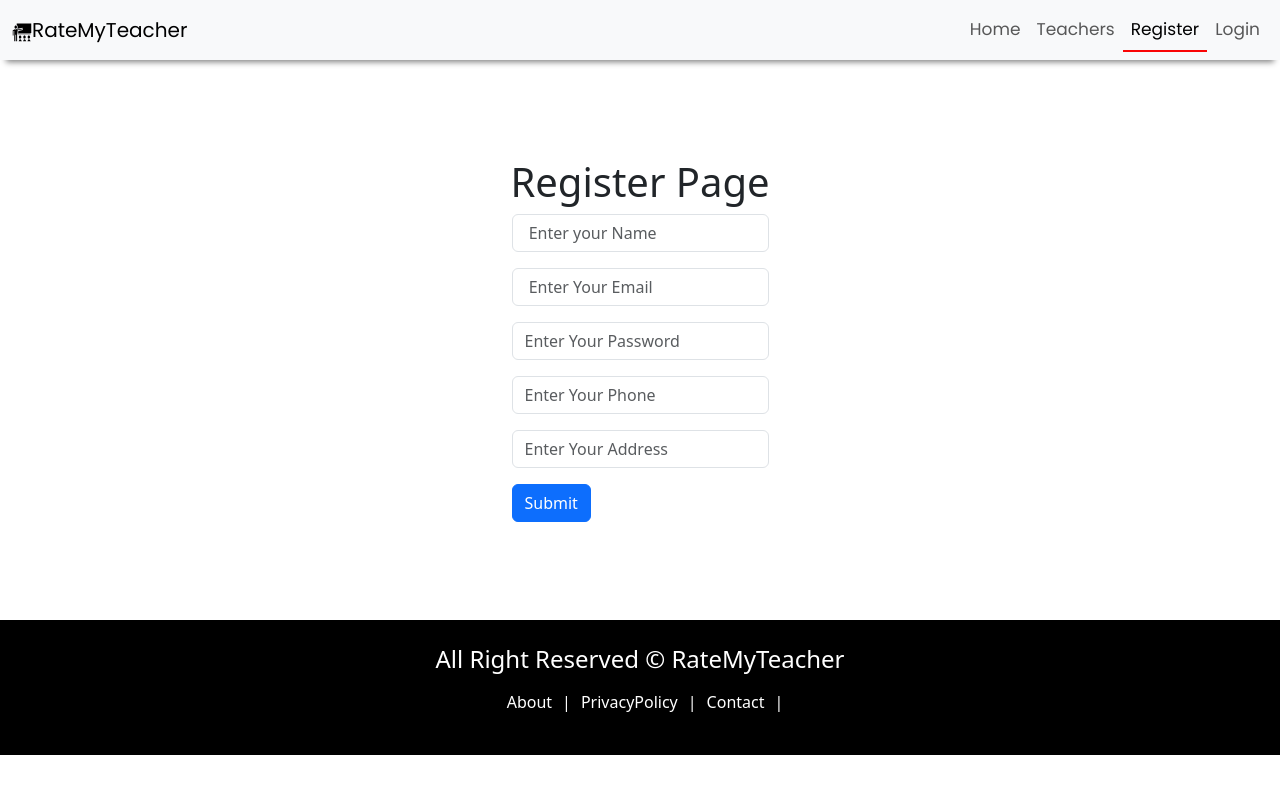
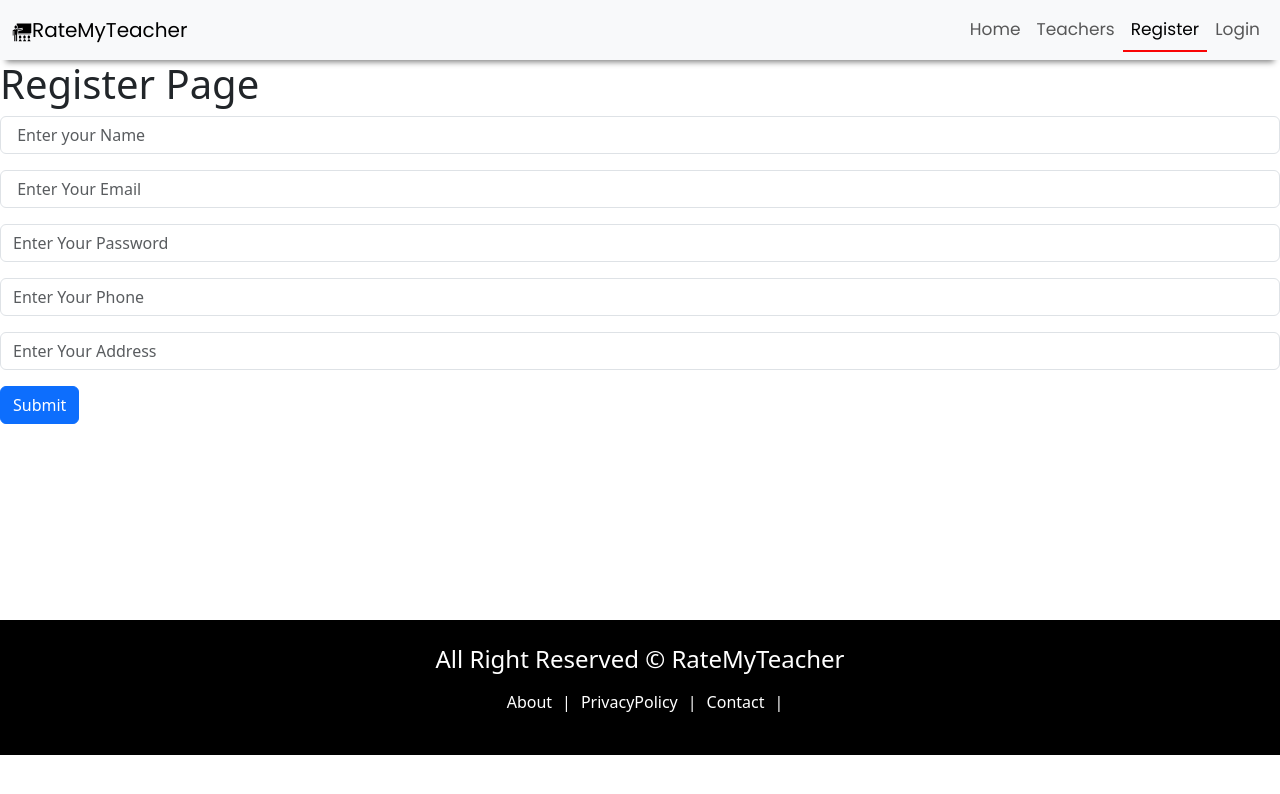
Before and after one commit to sheelaadhikari/RateMyTeacher, a React (Create React App) app in the folder client/: page /register in a window 1280 px wide. Shown: the top 794 px of the page. Built offline with nearby package versions, Linux system fonts and the light colour scheme.

Commit message:
registration form

```diff
--- a/client/src/index.js
+++ b/client/src/index.js
@@ -9,9 +9,9 @@ const root = ReactDOM.createRoot(document.getElementById('root'));
 root.render(
 
   <BrowserRouter>
-    <React.StrictMode>
-      <App />
-    </React.StrictMode>
+
+    <App />
+
   </BrowserRouter>
 
 );
--- a/client/src/pages/auth/Register.js
+++ b/client/src/pages/auth/Register.js
@@ -42,7 +42,7 @@ const Register = () => {
 
     return (
         <Layout title="Register - RateMyTeacher">
-            <div className='register'>
+            <div className='form-container'>
                 <h1>Register Page</h1>
                 <form onSubmit={handleSubmit}>
                     <div className="mb-3">
```
